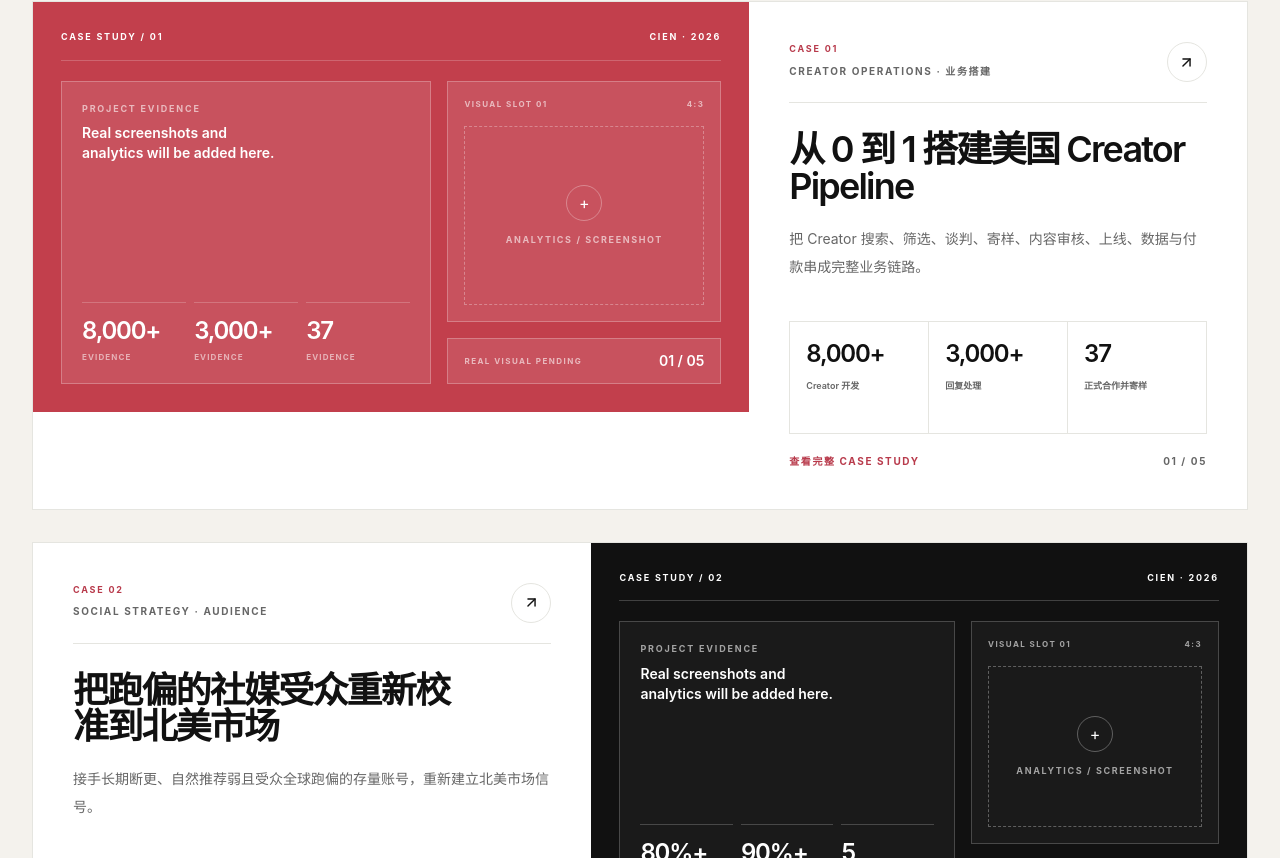
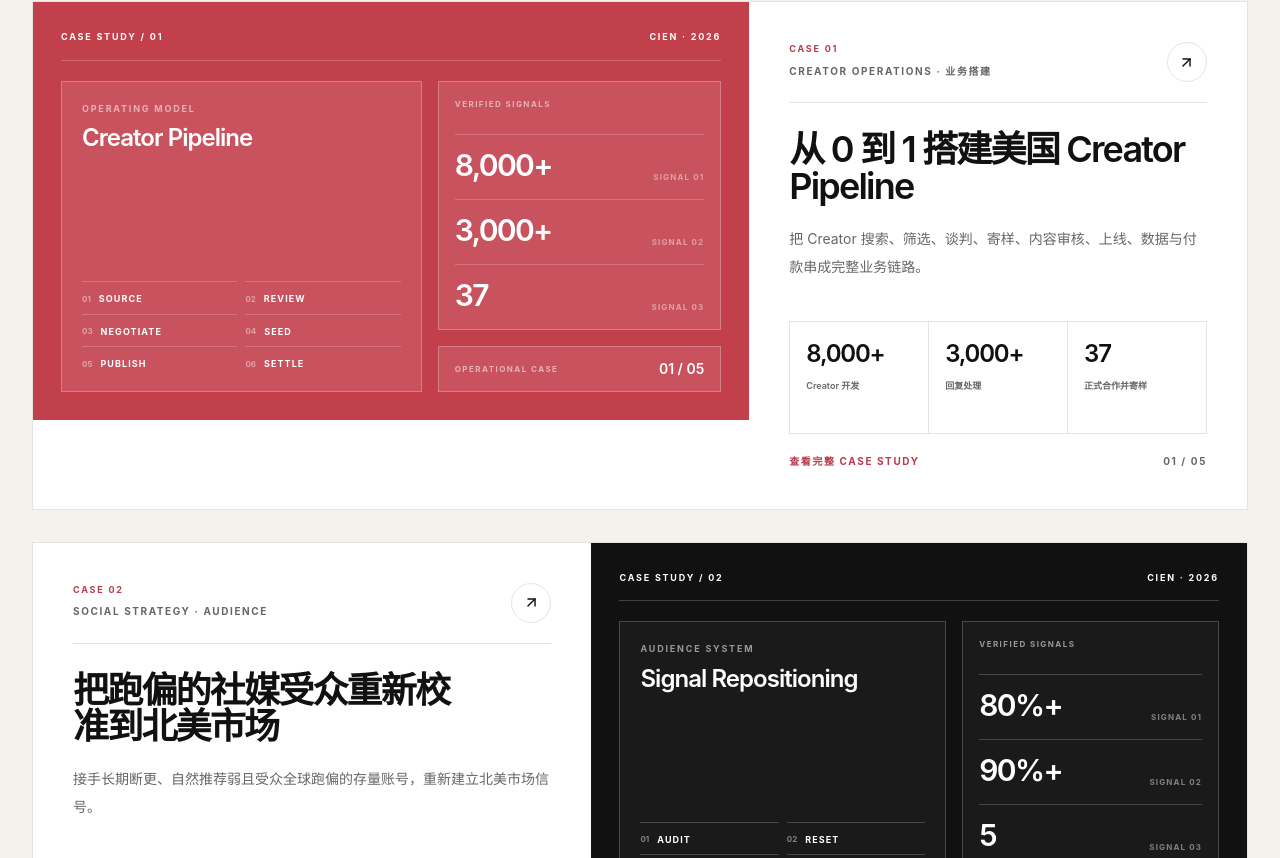
Before and after one commit to chenghongchao/cien-work, a Next.js app: page / in a window 1280 px wide. Shown: the part 2962-3820 px from the top of the page. Built offline with nearby package versions, Linux system fonts and the light colour scheme; no server answers.

Commit message:
Turn case placeholders into finished operating visuals

```diff
--- a/src/components/project-visual.tsx
+++ b/src/components/project-visual.tsx
@@ -14,7 +14,57 @@ const panelStyles: Record<Project["accent"], string> = {
   paper: "border-black/15 bg-white/45",
 };
 
+const visualMap: Record<
+  string,
+  { label: string; title: string; steps: string[] }
+> = {
+  "us-creator-pipeline": {
+    label: "OPERATING MODEL",
+    title: "Creator Pipeline",
+    steps: ["Source", "Review", "Negotiate", "Seed", "Publish", "Settle"],
+  },
+  "north-america-audience-repositioning": {
+    label: "AUDIENCE SYSTEM",
+    title: "Signal Repositioning",
+    steps: ["Audit", "Reset", "Test", "Measure", "Refine"],
+  },
+  "multi-platform-social-system": {
+    label: "CHANNEL SYSTEM",
+    title: "Multi-platform Operations",
+    steps: ["TikTok", "Instagram", "Facebook", "YouTube", "Pinterest"],
+  },
+  "creator-publishing-tracking-operations": {
+    label: "DELIVERY SYSTEM",
+    title: "Partnership Delivery",
+    steps: ["Product", "Logistics", "Review", "Tracking", "Live", "Payment"],
+  },
+  "facebook-community-member-day": {
+    label: "COMMUNITY SYSTEM",
+    title: "Community Loop",
+    steps: ["Content", "Group", "Campaign", "Repeat Reach", "Orders"],
+  },
+};
+
+function getDisplayEvidence(project: Project) {
+  if (project.slug === "facebook-community-member-day") {
+    return [
+      { value: "0→14" },
+      { value: "Orders" },
+      { value: "Recurring" },
+    ];
+  }
+
+  return project.evidence.slice(0, 3).map((item) => ({ value: item.value }));
+}
+
 export function ProjectVisual({ project }: { project: Project }) {
+  const visual = visualMap[project.slug] ?? {
+    label: "OPERATING MODEL",
+    title: "Case System",
+    steps: project.tags.slice(0, 5),
+  };
+  const evidence = getDisplayEvidence(project);
+
   return (
     <div
       className={`relative min-h-80 overflow-hidden p-5 sm:min-h-[22rem] sm:p-7 ${styles[project.accent]}`}
@@ -25,28 +75,28 @@ export function ProjectVisual({ project }: { project: Project }) {
         <span>Cien · 2026</span>
       </div>
 
-      <div className="grid gap-4 pt-5 sm:grid-cols-[1.15fr_0.85fr]">
-        <div className={`flex min-h-48 flex-col justify-between border p-4 sm:min-h-56 sm:p-5 ${panelStyles[project.accent]}`}>
+      <div className="grid gap-4 pt-5 sm:grid-cols-[1.12fr_0.88fr]">
+        <div className={`flex min-h-56 flex-col justify-between border p-4 sm:p-5 ${panelStyles[project.accent]}`}>
           <div>
-            <p className="text-[9px] font-bold uppercase tracking-[0.2em] opacity-60">
-              Project evidence
+            <p className="text-[9px] font-bold uppercase tracking-[0.2em] opacity-55">
+              {visual.label}
             </p>
-            <p className="mt-2 max-w-[22ch] text-sm font-semibold leading-5">
-              Real screenshots and analytics will be added here.
+            <p className="mt-2 max-w-[18ch] text-xl font-semibold leading-tight tracking-[-0.04em] sm:text-2xl">
+              {visual.title}
             </p>
           </div>
 
-          <div className="grid grid-cols-3 gap-2">
-            {project.evidence.slice(0, 3).map((item) => (
+          <div className="mt-8 grid grid-cols-2 gap-2">
+            {visual.steps.map((step, index) => (
               <div
-                key={`${project.slug}-${item.value}`}
-                className="border-t border-current/20 pt-3"
+                key={`${project.slug}-${step}`}
+                className="flex items-center gap-2 border-t border-current/20 pt-2.5"
               >
-                <strong className="block text-xl font-semibold tracking-[-0.05em] sm:text-2xl">
-                  {item.value}
-                </strong>
-                <span className="mt-1 block text-[8px] font-bold uppercase tracking-[0.14em] opacity-55">
-                  Evidence
+                <span className="text-[8px] font-bold opacity-45">
+                  {String(index + 1).padStart(2, "0")}
+                </span>
+                <span className="text-[9px] font-bold uppercase tracking-[0.12em]">
+                  {step}
                 </span>
               </div>
             ))}
@@ -55,25 +105,32 @@ export function ProjectVisual({ project }: { project: Project }) {
 
         <div className="grid gap-4">
           <div className={`border p-4 ${panelStyles[project.accent]}`}>
-            <div className="mb-4 flex items-center justify-between text-[8px] font-bold uppercase tracking-[0.18em] opacity-60">
-              <span>Visual slot 01</span>
-              <span>4:3</span>
-            </div>
-            <div className="grid aspect-[4/3] place-items-center border border-dashed border-current/30">
-              <div className="text-center">
-                <div className="mx-auto mb-3 grid size-9 place-items-center rounded-full border border-current/30 text-base">
-                  +
+            <p className="text-[8px] font-bold uppercase tracking-[0.18em] opacity-55">
+              Verified signals
+            </p>
+
+            <div className="mt-6 grid gap-4">
+              {evidence.map((item, index) => (
+                <div
+                  key={`${project.slug}-${item.value}-${index}`}
+                  className="border-t border-current/20 pt-3"
+                >
+                  <div className="flex items-end justify-between gap-3">
+                    <strong className="text-2xl font-semibold tracking-[-0.055em] sm:text-3xl">
+                      {item.value}
+                    </strong>
+                    <span className="text-[8px] font-bold uppercase tracking-[0.14em] opacity-45">
+                      Signal {String(index + 1).padStart(2, "0")}
+                    </span>
+                  </div>
                 </div>
-                <p className="text-[9px] font-bold uppercase tracking-[0.18em] opacity-60">
-                  Analytics / Screenshot
-                </p>
-              </div>
+              ))}
             </div>
           </div>
 
           <div className={`flex items-center justify-between border px-4 py-3 ${panelStyles[project.accent]}`}>
-            <span className="text-[8px] font-bold uppercase tracking-[0.18em] opacity-60">
-              Real visual pending
+            <span className="text-[8px] font-bold uppercase tracking-[0.18em] opacity-55">
+              Operational case
             </span>
             <span className="text-sm font-semibold">
               {project.number} / {String(projects.length).padStart(2, "0")}
```
